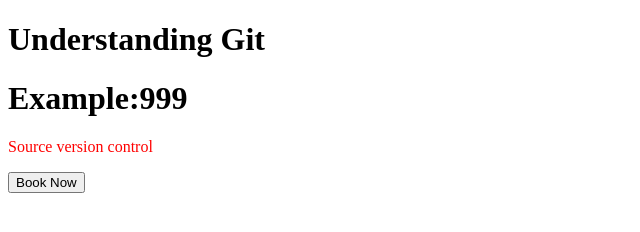
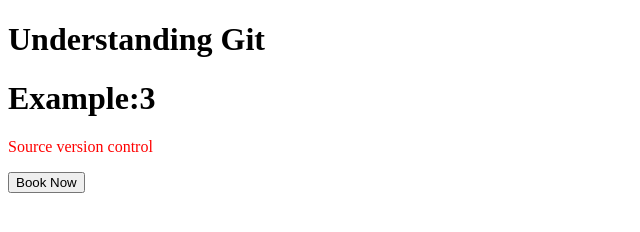
Before and after one commit to DrAshuGupta/git-april2023, a plain HTML site: page index.html in a window 1280 px wide. Shown: the full height of the page, 0-640 px from the left. Drawn offline with Linux system fonts and the light colour scheme.

Commit message:
example number changed from 999 to 3

```diff
--- a/index.html
+++ b/index.html
@@ -3,7 +3,7 @@
 
 <body>
 <h1>Understanding Git</h1>
-<h1>Example:999</h1>
+<h1>Example:3</h1>
 <p style="color:red">Source version control</p>
 <button>Book Now</button>
 </body>
```
